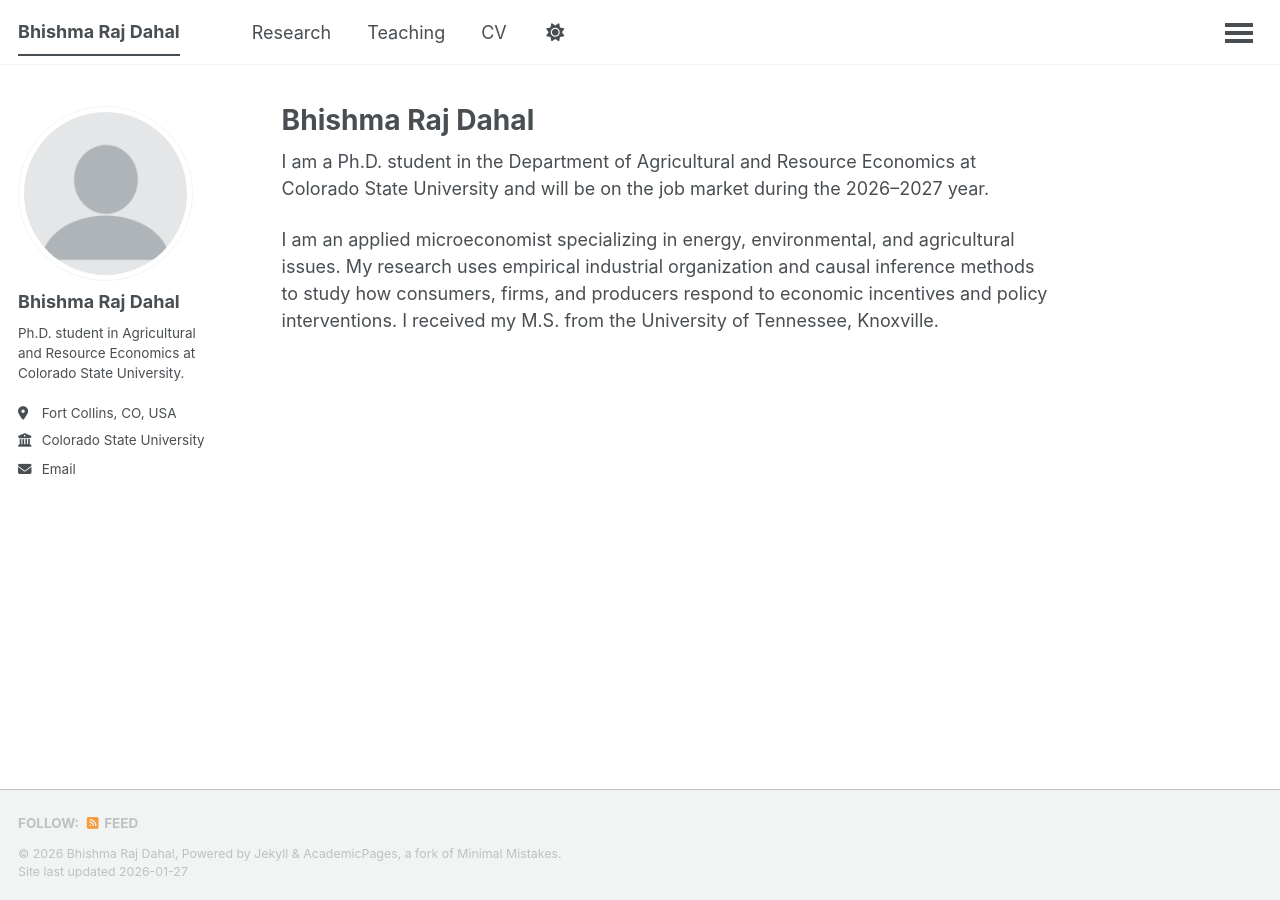
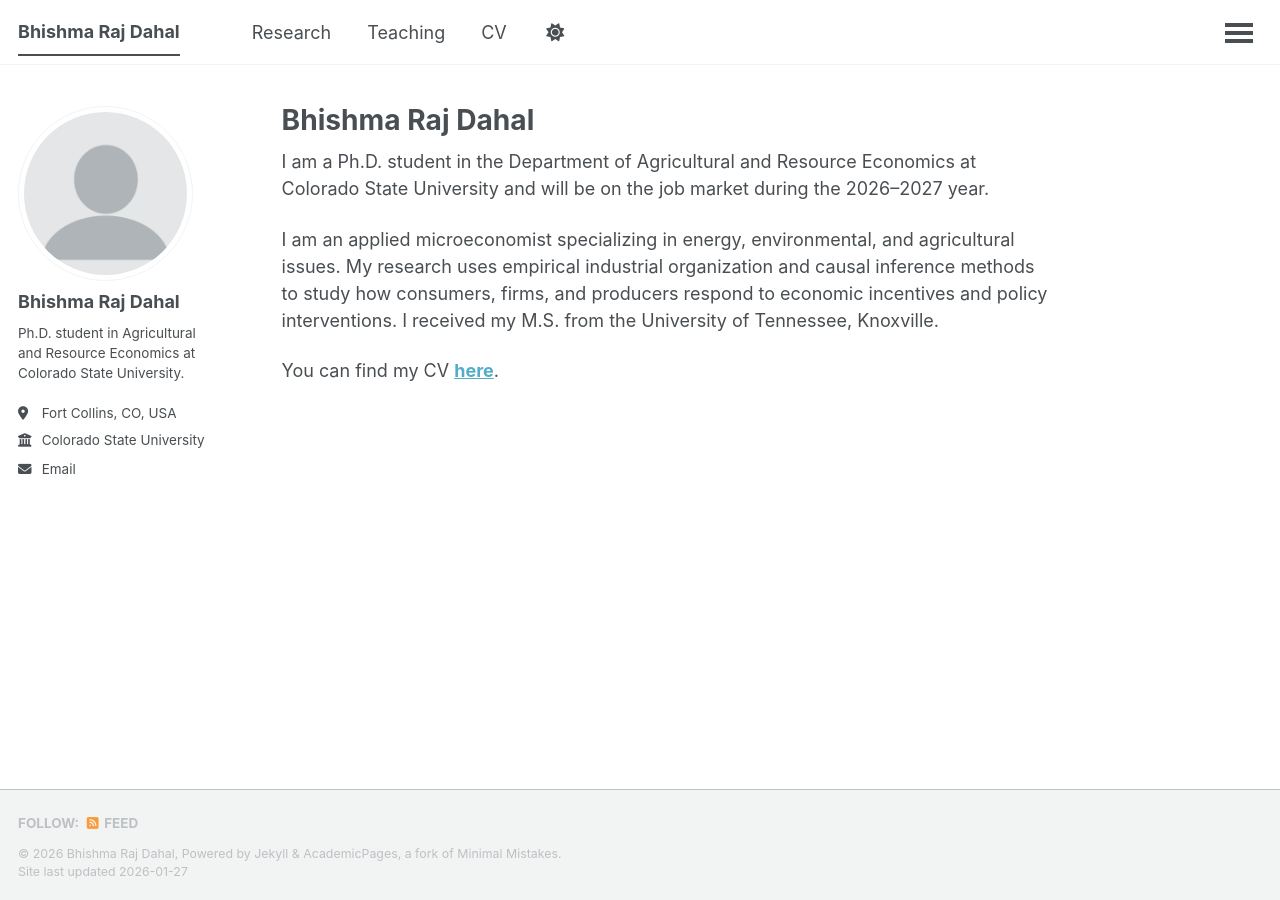
Before and after one commit to bhishmarajdahal/bhishmarajdahal.github.io, a Jekyll site: the page built from _pages/about.md, in a window 1280 px wide. Built offline with Jekyll 4.4.1, drawn with Linux system fonts in a browser that asks for light colours; a script that is not in the unit is left out.

Commit message:
Update about.md

```diff
--- a/_pages/about.md
+++ b/_pages/about.md
@@ -6,3 +6,5 @@ author_profile: true
 I am a Ph.D. student in the Department of Agricultural and Resource Economics at Colorado State University and will be on the job market during the 2026–2027 year.
 
 I am an applied microeconomist specializing in energy, environmental, and agricultural issues. My research uses empirical industrial organization and causal inference methods to study how consumers, firms, and producers respond to economic incentives and policy interventions. I received my M.S. from the University of Tennessee, Knoxville.
+
+You can find my CV **[here](/files/CV.pdf)**.
```
